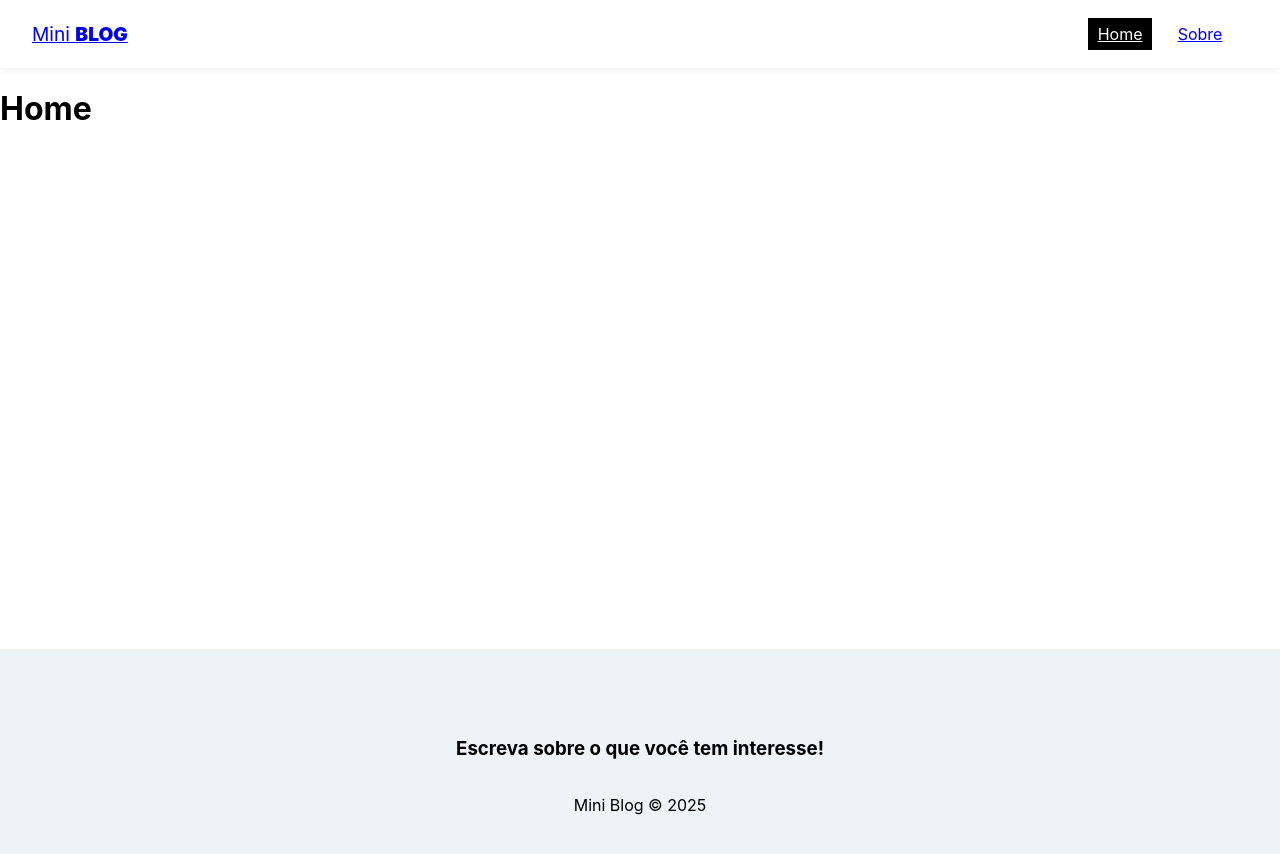
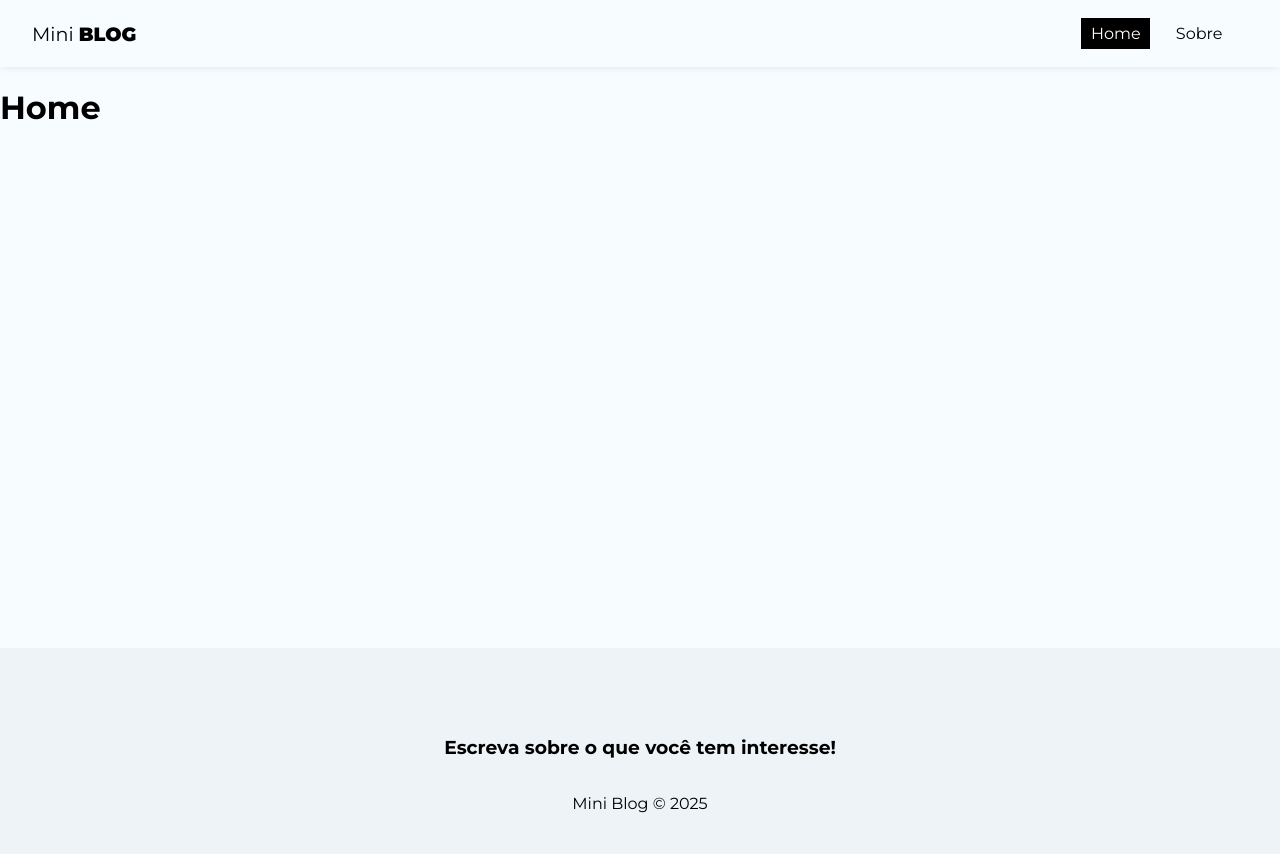
Before and after one commit to leandro-SI/mini-blog-react, a React (Create React App) app: page / in a window 1280 px wide. Shown: the top 854 px of the page. Built offline with nearby package versions, Linux system fonts and the light colour scheme.

Commit message:
estilos gerais do projeto

```diff
--- a/public/index.html
+++ b/public/index.html
@@ -24,7 +24,10 @@
       work correctly both with client-side routing and a non-root public URL.
       Learn how to configure a non-root public URL by running `npm run build`.
     -->
-    <title>React App</title>
+    <title>Mini Blog</title>
+    <link rel="preconnect" href="https://fonts.googleapis.com">
+    <link rel="preconnect" href="https://fonts.gstatic.com" crossorigin>
+    <link href="https://fonts.googleapis.com/css2?family=Montserrat:ital,wght@0,100..900;1,100..900&display=swap" rel="stylesheet">
   </head>
   <body>
     <noscript>You need to enable JavaScript to run this app.</noscript>
--- a/src/index.css
+++ b/src/index.css
@@ -1,13 +1,33 @@
 body {
+  background-color: #f6fcff;
+  padding: 0;
   margin: 0;
-  font-family: -apple-system, BlinkMacSystemFont, 'Segoe UI', 'Roboto', 'Oxygen',
-    'Ubuntu', 'Cantarell', 'Fira Sans', 'Droid Sans', 'Helvetica Neue',
-    sans-serif;
-  -webkit-font-smoothing: antialiased;
-  -moz-osx-font-smoothing: grayscale;
+  font-family: "Montserrat", sans-serif;
 }
 
-code {
-  font-family: source-code-pro, Menlo, Monaco, Consolas, 'Courier New',
-    monospace;
+input::placeholder,
+textarea::placeholder {
+  font-family: "Montserrat", sans-serif;
 }
+
+input:focus,
+textarea:focus {
+  outline: none;
+}
+
+a,
+nav button {
+  text-decoration: none;
+  background-color: transparent;
+  border: none;
+  color: #000;
+  transition: .4s;
+  font-size: 1em;
+  cursor: pointer;
+  font-family: "Montserrat", sans-serif;
+}
+
+a:hover,
+nav button:hover {
+  color: #bbb;
+}
```
